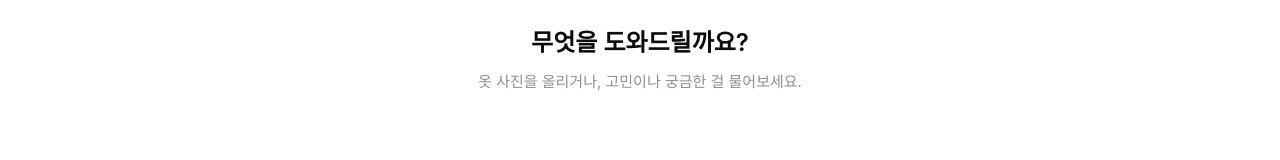
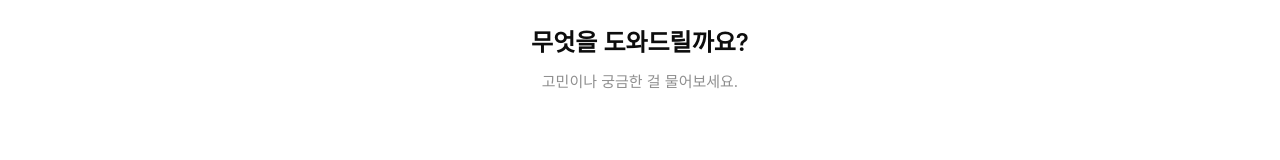
Before and after one commit to storykim0121-pixel/GPT-app, a website: page index.html in a window 1280 px wide. Shown: the part 376-536 px from the top of the page. Drawn offline with Linux system fonts and the light colour scheme.

Commit message:
Update index.html

```diff
--- a/index.html
+++ b/index.html
@@ -393,7 +393,7 @@
   <div class="chat" id="chat">
     <div class="welcome" id="welcome">
       <h1>무엇을 도와드릴까요?</h1>
-      <p>옷 사진을 올리거나, 고민이나 궁금한 걸 물어보세요.</p>
+      <p>고민이나 궁금한 걸 물어보세요.</p>
     </div>
     <div class="chat-inner" id="chatInner"></div>
   </div>
```
